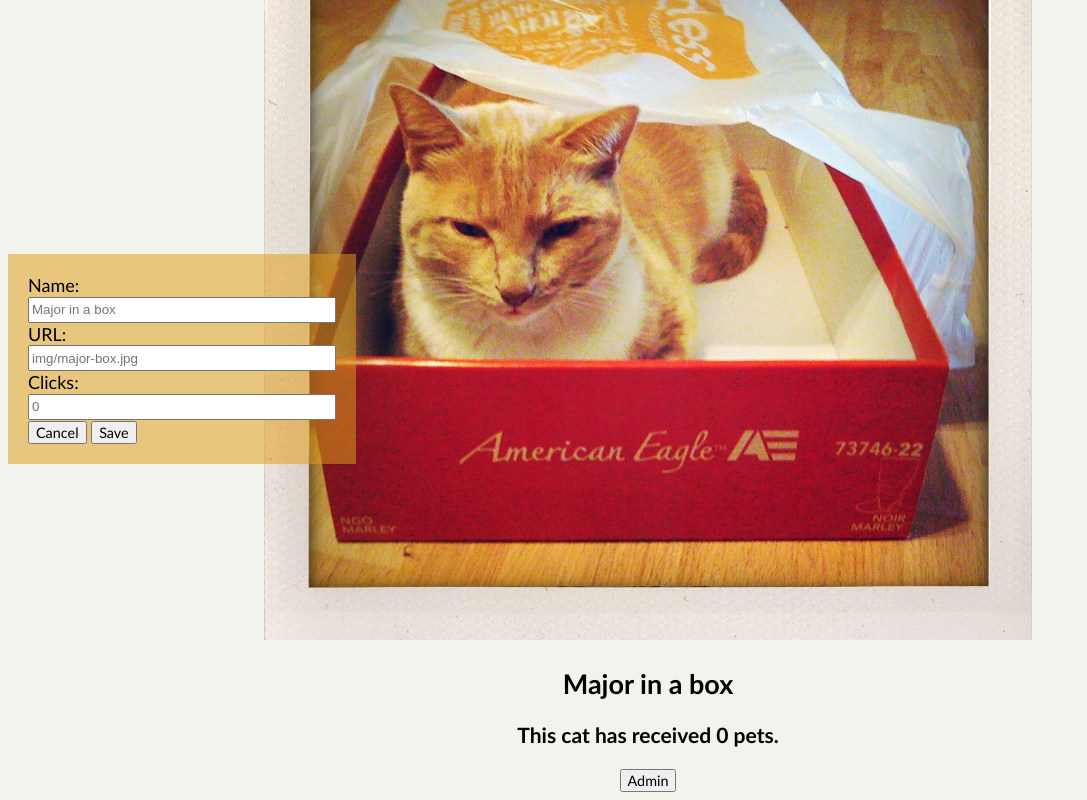
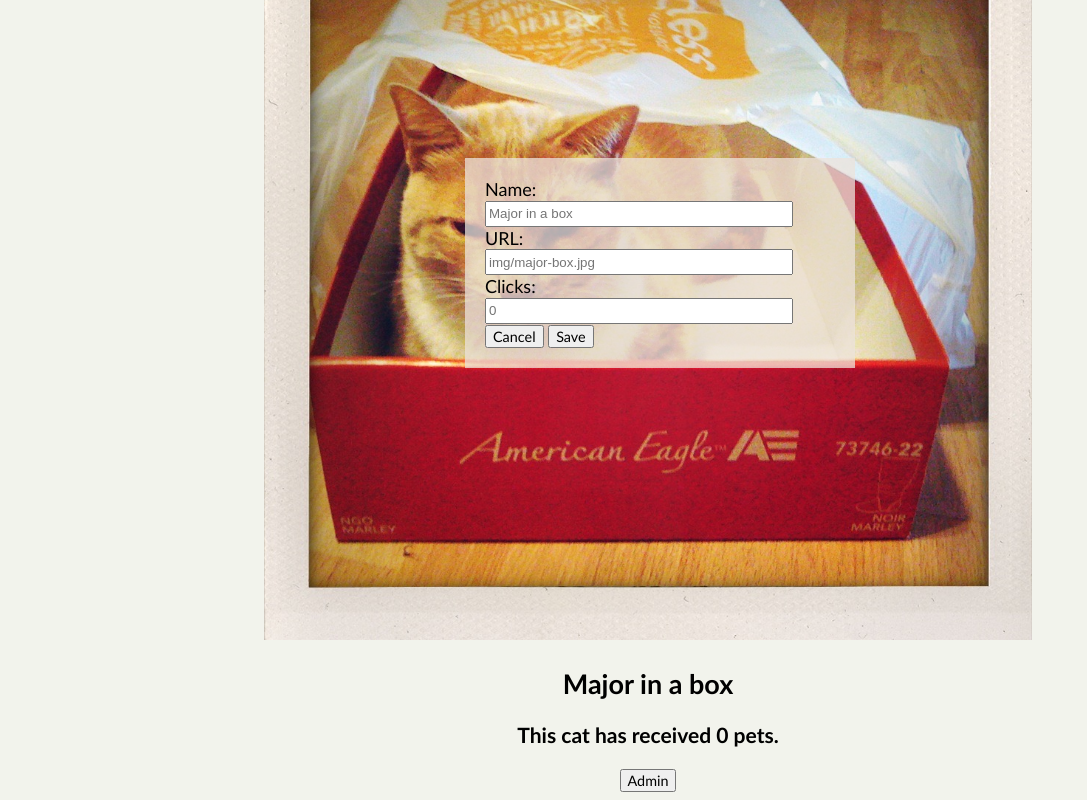
Before and after one commit to Tahkus/cat-clicker, a plain HTML site: page index.html in a window 1280 px wide. Both pictures are taken after a click on the button "Admin". Shown: the part 386-1186 px from the top of the page, without its empty margins (0-1087 px from the left). Drawn offline with Linux system fonts and the light colour scheme.

Commit message:
Admin popup center and color

```diff
--- a/css/main.css
+++ b/css/main.css
@@ -64,16 +64,18 @@ body {
 .popup {
     position: absolute;
     text-align: left;
-    top: 80%;
-    background-color: #e09e1985;
+    top: 68%;
+    background-color: #ece3dbbf;
     padding: 20px;
     visibility: hidden;
+    width: 350px;
+    left: 50%;
+    margin-left: -175px;
 }
 
 .popup.show {
     visibility: visible;
 }
-
 
 input {
     height: 20px;
@@ -84,3 +86,7 @@ button {
     font-family: Avant Garde, Futura, Calibri;
     font-size: 0.8em;
 }
+
+button:hover {
+    cursor: pointer;
+}
```
